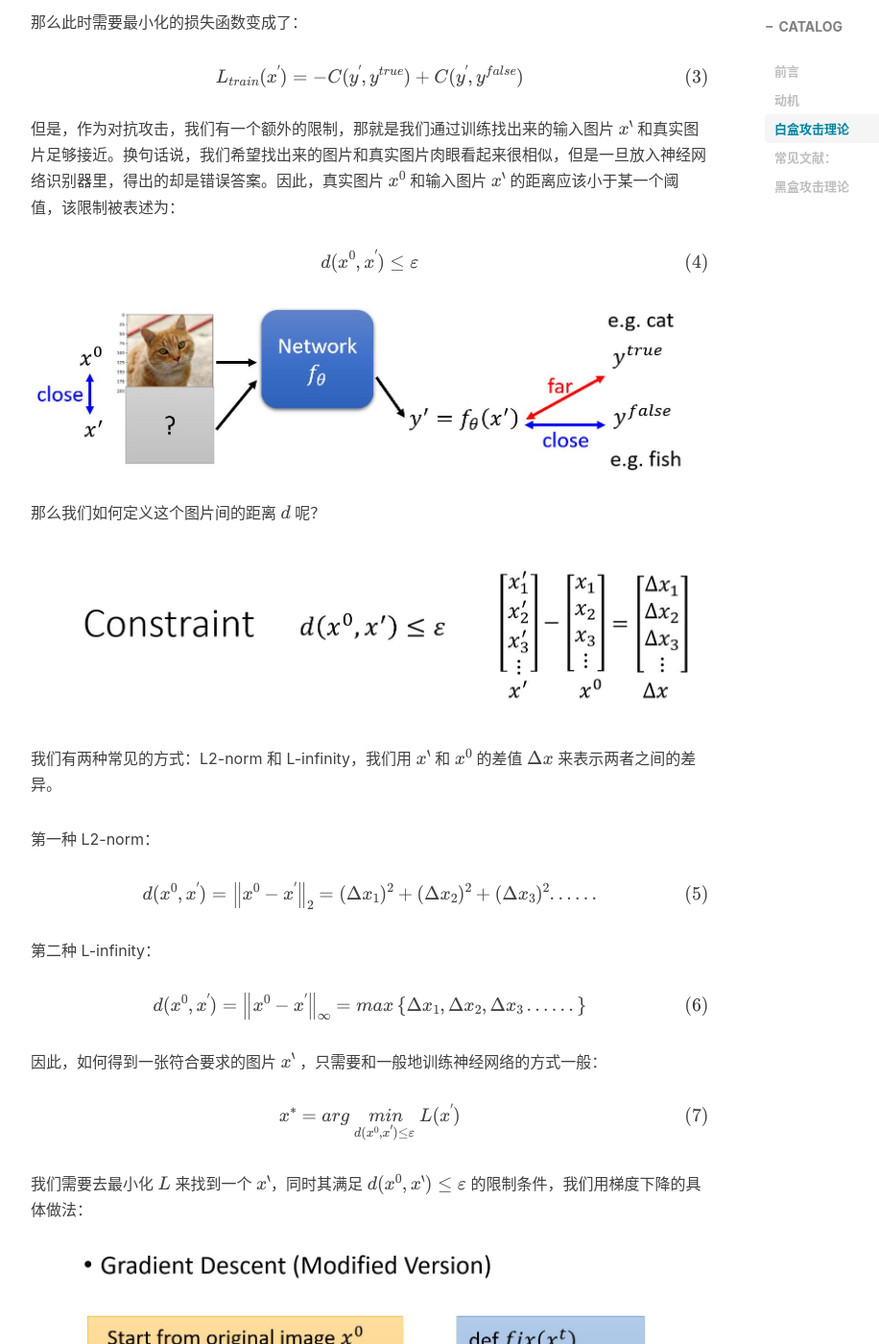
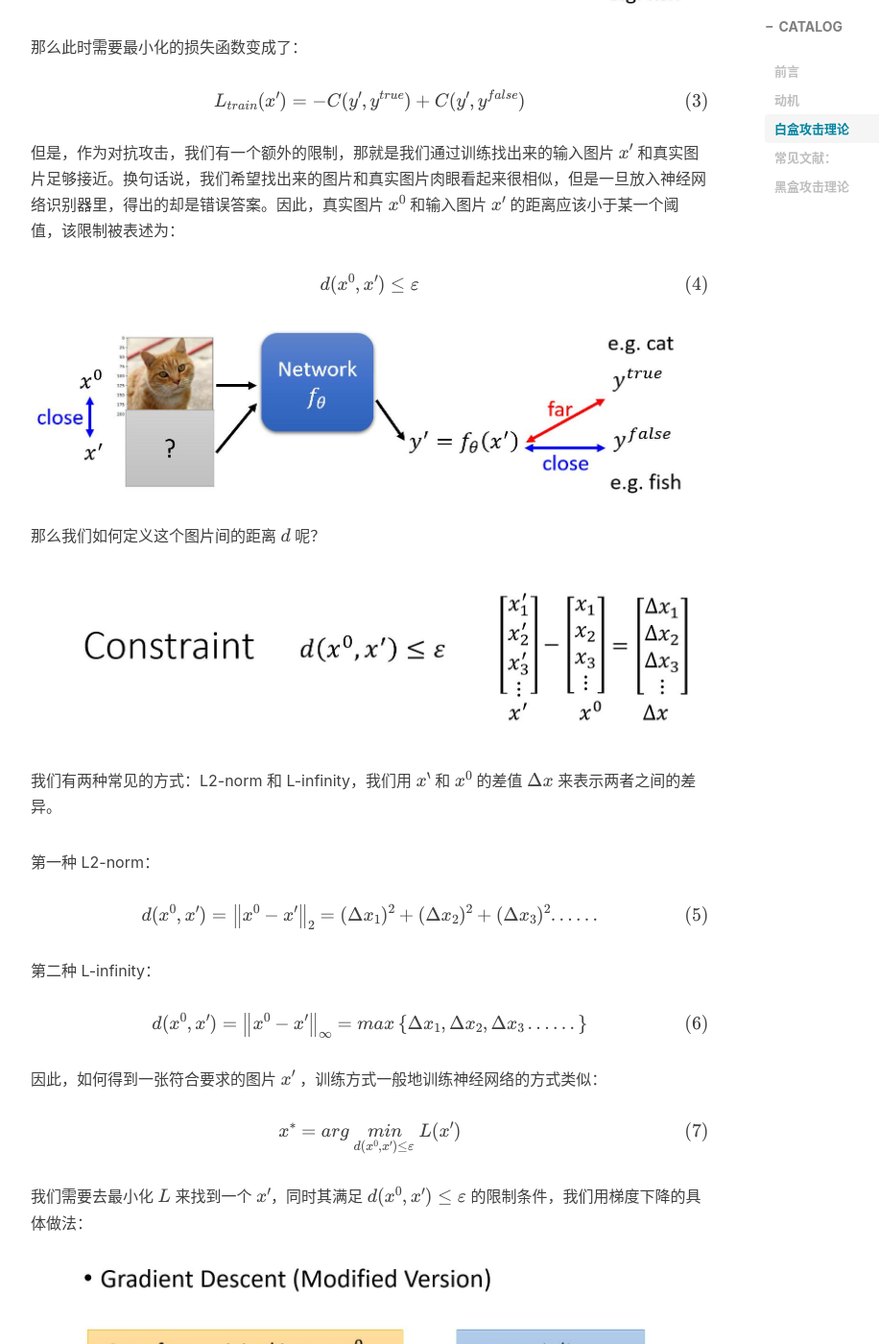
Before and after one commit to AlbertHG/alberthg.github.io, a Jekyll site: the page built from _posts/2019-03-27-Adversarial-attack.md, in a window 1280 px wide and 1400 px high, scrolled down 2908 px. Shown: the whole window at 96% size, without its empty margins (233-1149 px from the left). Built offline with Jekyll 4.4.1, drawn with Linux system fonts in a browser that asks for light colours; nearby versions of some CDN libraries; formulas are drawn with MathJax 3; comment, search, counter and statistics services are not loaded; some of the changed text lies outside the part shown.

Commit message:
add adversarial attack

```diff
--- a/_posts/2019-03-27-Adversarial-attack.md
+++ b/_posts/2019-03-27-Adversarial-attack.md
@@ -26,11 +26,11 @@
 
 ## 白盒攻击理论
 
-我们想要做的事情就是，想要在真实图片 $x^0$ 上面加上一些特意设计的噪声 $\Delta x$ 得到 $x^{'}$，使得模型网络能够完全得出不一样的识别结果。
+我们想要做的事情就是，想要在真实图片 $x^0$ 上面加上一些特意设计的噪声 $\Delta x$ 得到 ${x}'$，使得模型网络能够完全得出不一样的识别结果。
 
 ![](https://raw.githubusercontent.com/AlbertHG/alberthg.github.io/master/makedown_img/20190327adversarialattack/1.jpg)
 
-现在的重点就是，如何找出这个特别的  $x^{'}$，我们现在先来看一下一般的训练网络的过程：
+现在的重点就是，如何找出这个特别的  ${x}'$$，我们现在先来看一下一般的训练网络的过程：
 
 ![](https://raw.githubusercontent.com/AlbertHG/alberthg.github.io/master/makedown_img/20190327adversarialattack/2.jpg)
 
@@ -44,23 +44,23 @@
 
 ![](https://raw.githubusercontent.com/AlbertHG/alberthg.github.io/master/makedown_img/20190327adversarialattack/3.jpg)
 
-那什么叫无目标的攻击呢？意思是：我们希望找到一个未知的图片 $x^{'}$ ，经过网络模型 $f_{\theta }(x{'})$ 得到一个预测输出 $y^{'}$，而我们期望其与真实标签 $y^{true}$ 足够无关。为此我们要做的就是最小化预测标签和真实标签的损失的负值。因此损失函数变为：
+那什么叫无目标的攻击呢？意思是：我们希望找到一个未知的图片  ${x}'$ ，经过网络模型 $f_{\theta }({x}')$ 得到一个预测输出 ${y}'$，而我们期望其与真实标签 $y^{true}$ 足够无关。为此我们要做的就是最小化预测标签和真实标签的损失的负值。因此损失函数变为：
 
-$$L_{train}(x^{'}) = -C(y^{'},y^{true})$$
+$$L_{train}({x}') = -C({y}',y^{true})$$
 
-见上式，我们可以发现需要的优化的变量由 $\theta$ 变成了 $x^{'}$ ，这是因为我们攻击的网络是别人已经训练好的，即 $\theta$是不会变的了，我们唯一能做的就是通过最小化损失函数，来找到一张能够让预测标签和真实标签足够无关的 $x^{'}$。
+见上式，我们可以发现需要的优化的变量由 $\theta$ 变成了 ${x}'$ ，这是因为我们攻击的网络是别人已经训练好的，即 $\theta$是不会变的了，我们唯一能做的就是通过最小化损失函数，来找到一张能够让预测标签和真实标签足够无关的 ${x}'$。
 
-那第二种攻击情况，有目标的攻击。其意思是：我们希望找到未知的图片 $x^{'}$ ，经过网络模型 $f_{\theta }(x{'})$ 得到一个我们希望的一个预测输出 $y^{'}$，而该预测输出与真实标签 $y^{true}$ 无关，如下图。
+那第二种攻击情况，有目标的攻击。其意思是：我们希望找到未知的图片 ${x}'$ ，经过网络模型 $f_{\theta }({x}')$ 得到一个我们希望的一个预测输出 ${y}'$，而该预测输出与真实标签 $y^{true}$ 无关，同时该输出 ${y}'$ 尽量和错误分类 $y^{false}$ 足够接近，如下图。
 
 ![](https://raw.githubusercontent.com/AlbertHG/alberthg.github.io/master/makedown_img/20190327adversarialattack/4.jpg)
 
 那么此时需要最小化的损失函数变成了：
 
-$$L_{train}(x^{'}) = -C(y^{'},y^{true})+C(y^{'},y^{false})$$
+$$L_{train}({x}') = -C({y}',y^{true})+C({y}',y^{false})$$
 
-但是，作为对抗攻击，我们有一个额外的限制，那就是我们通过训练找出来的输入图片 $x^{'}$ 和真实图片足够接近。换句话说，我们希望找出来的图片和真实图片肉眼看起来很相似，但是一旦放入神经网络识别器里，得出的却是错误答案。因此，真实图片 $x^{0}$ 和输入图片 $x^{'}$ 的距离应该小于某一个阈值，该限制被表述为：
+但是，作为对抗攻击，我们有一个额外的限制，那就是我们通过训练找出来的输入图片 ${x}'$ 和真实图片足够接近。换句话说，我们希望找出来的图片和真实图片肉眼看起来很相似，但是一旦放入神经网络识别器里，得出的却是错误答案。因此，真实图片 $x^{0}$ 和输入图片 ${x}'$ 的距离应该小于某一个阈值，该限制被表述为：
 
-$$d(x^{0},x^{'}) \leq \varepsilon$$
+$$d(x^{0},{x}') \leq \varepsilon$$
 
 ![](https://raw.githubusercontent.com/AlbertHG/alberthg.github.io/master/makedown_img/20190327adversarialattack/5.jpg)
 
@@ -72,24 +72,24 @@
 
 第一种 L2-norm：
 
-$$d(x^{0},x^{'}) = \left \| x^{0}-x^{'} \right \| _{2} = (\Delta x_1)^2+(\Delta x_2)^2+(\Delta x_3)^2 ... ...$$
+$$d(x^{0},{x}') = \left \| x^{0}-{x}' \right \| _{2} = (\Delta x_1)^2+(\Delta x_2)^2+(\Delta x_3)^2 ... ...$$
 
 第二种 L-infinity：
 
-$$d(x^{0},x^{'}) = \left \| x^{0}-x^{'} \right \| _{\infty } = max\left \{\Delta x_1,\Delta x_2,\Delta x_3\, ... ...\right \}$$
+$$d(x^{0},{x}') = \left \| x^{0}-{x}' \right \| _{\infty } = max\left \{\Delta x_1,\Delta x_2,\Delta x_3\, ... ...\right \}$$
 
-因此，如何得到一张符合要求的图片 $x^{' }$ ，只需要和一般地训练神经网络的方式一般：
+因此，如何得到一张符合要求的图片 ${x}'$ ，训练方式一般地训练神经网络的方式类似：
 
-$$x^{* } = arg\ \underset{d(x^{0},x^{'})\leq \varepsilon }{min}\ L(x^{'})$$
+$$x^{* } = arg\ \underset{d(x^{0},{x}')\leq \varepsilon }{min}\ L({x}')$$
 
-我们需要去最小化 $L$ 来找到一个 $x^{'}$，同时其满足 $d(x^{0},x^{'})\leq \varepsilon$ 的限制条件，我们用梯度下降的具体做法：
+我们需要去最小化 $L$ 来找到一个 ${x}'$，同时其满足 $d(x^{0},{x}')\leq \varepsilon$ 的限制条件，我们用梯度下降的具体做法：
 
 ![](https://raw.githubusercontent.com/AlbertHG/alberthg.github.io/master/makedown_img/20190327adversarialattack/7.jpg)
 
 
 至于限制条件，我们在梯度下降的迭代过程中，检查得到的新的 $x^t$ 是否满足限制条件，如果不满足限制条件，我们通过 $fix()$ 函数来修正它。该函数的目标是修改超出限制的 $x^t$，使得 $x^t$ 和 $x^0$ 的距离小于超参数 $\varepsilon$。具体的做法是，$fix()$ 穷举出在 $x^0$ 里边符合限制条件的所有的像素点 $x$ ，然后我们将每一个超出限制的像素点用和它最接近的符合限制的像素点的值替代即可。
 
-具体到 L2-norm 中就是：我们有一个输入 $x^0$，我们希望所有更新得到的值，均在圈圈以内（满足限制条件）。如果此时当我们通过梯度下降算法，得到一个 $x^t$ （蓝色的点）是在圈圈之外（不符合限制条件），那么我们就用一个符合限制条件的并和 $x^t$ 最接近的点来替代 $x^t$，最终得到新的 $x^t$ （橙色的点）。
+具体到 L2-norm 中就是：我们有一个输入 $x^0$，我们希望所有更新得到的值，均在圈圈以内（满足限制条件）。如果此时当我们通过梯度下降算法，得到一个 $x^t$ （蓝色的点）是在圈圈之外（不符合限制条件），那么我们就用一个符合限制条件的并和 $x^t$ 最接近的点来替代 $x^t$（蓝色的点），最终得到新的 $x^t$ （橙色的点）。
 
 具体到 L-infinity 也是一样的。
 
```
Also changed, not shown: other parts of _posts/2019-03-27-Adversarial-attack.md (+1 -1 lines).
